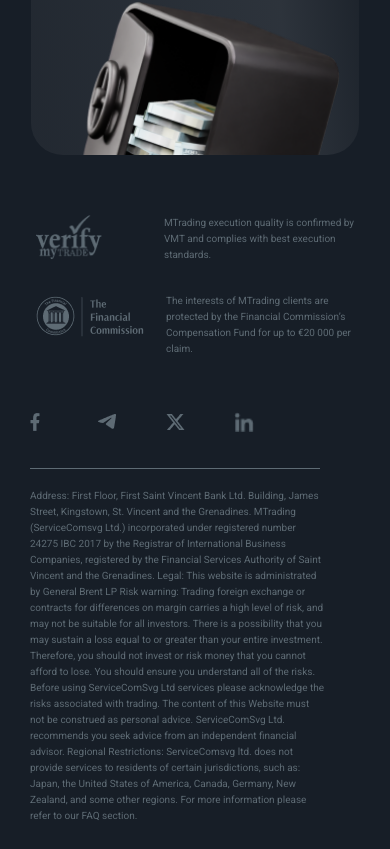
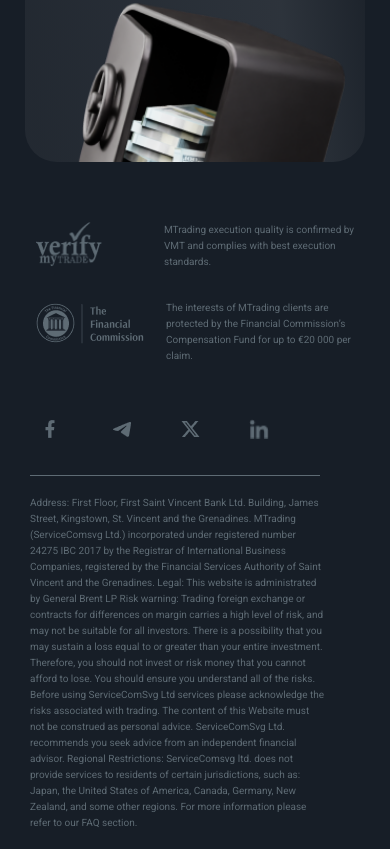
Before and after one commit to MartS88/mt3, a React (Create React App) app: page / in a window 390 px wide. Shown: the part 3347-4196 px from the top of the page. Built offline with nearby package versions, Linux system fonts and the light colour scheme.

Commit message:
Update FooterContent styles

```diff
--- a/src/components/footer/footercontent/FooterContent.module.css
+++ b/src/components/footer/footercontent/FooterContent.module.css
@@ -115,8 +115,10 @@
     align-self: flex-start;
     margin-left: 30px;
     margin-bottom: 30px;
+    gap: 0;
   }
   .ul_div ul {
+    margin-left: 15px;
     margin-bottom: 50px;
     display: flex;
     align-items: center;
--- a/src/components/footer/footercontent/FooterContent.module.scss
+++ b/src/components/footer/footercontent/FooterContent.module.scss
@@ -149,10 +149,10 @@
     align-self: flex-start;
     margin-left: 30px;
     margin-bottom: 30px;
-
+    gap: 0;
 
     ul {
-
+      margin-left: 15px;
       margin-bottom: 50px;
       display: flex;
       align-items: center;
--- a/src/components/footer/footerform/FooterForm.module.css
+++ b/src/components/footer/footerform/FooterForm.module.css
@@ -171,7 +171,7 @@
 
 @media screen and (max-width: 767px) {
   .form_back {
-    width: 328px;
+    width: 340px;
     flex-direction: column;
     height: auto;
     gap: 0px;
--- a/src/components/footer/footerform/FooterForm.module.scss
+++ b/src/components/footer/footerform/FooterForm.module.scss
@@ -199,7 +199,7 @@
 
 
   .form_back {
-    width: 328px;
+    width: 340px;
     flex-direction: column;
     height: auto;
     gap: 0px;
```
Also changed, not shown: 1 other file (tests, documents, lock files or other folders).
